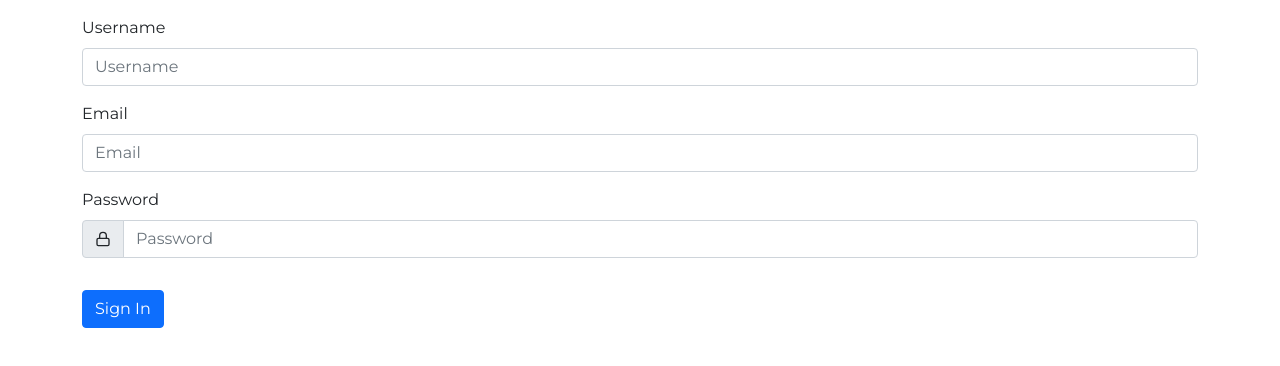
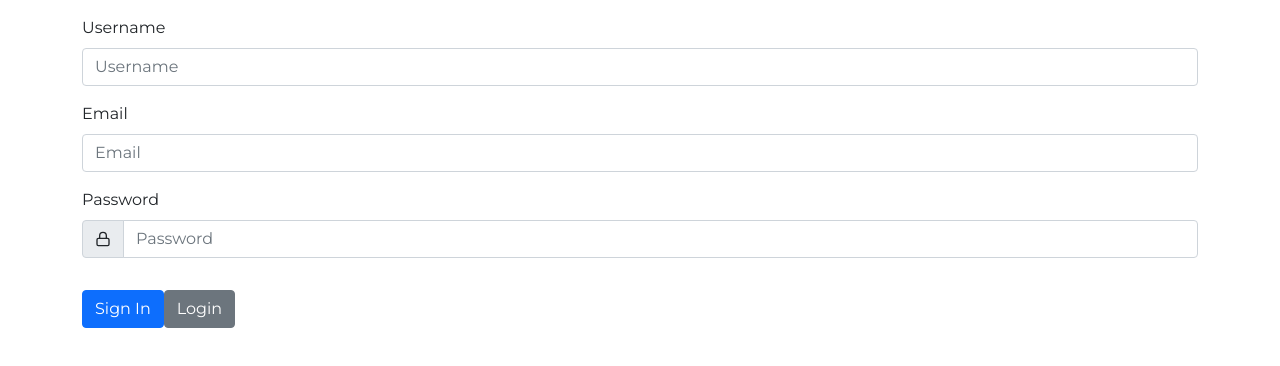
Before and after one commit to jotapedrok/TLBlitz, a React (Create React App) app in the folder app/frontend/: page /sign-in in a window 1280 px wide. Shown: the top 366 px of the page. Built offline with nearby package versions, Linux system fonts and the light colour scheme; no server answers.

Commit message:
set: navigate button to login

```diff
--- a/app/frontend/src/components/SignInForm/index.tsx
+++ b/app/frontend/src/components/SignInForm/index.tsx
@@ -138,6 +138,15 @@ export default function SignInForm() {
         <Button className="" type="submit">
           Sign In
         </Button>
+        <Button
+          onClick={e => {
+            e.preventDefault();
+            navigate('/login');
+          }}
+          variant="secondary"
+        >
+          Login
+        </Button>
       </Form>
       <p style={{ color: error ? 'red' : 'green' }}>{alert}</p>
     </>
```
